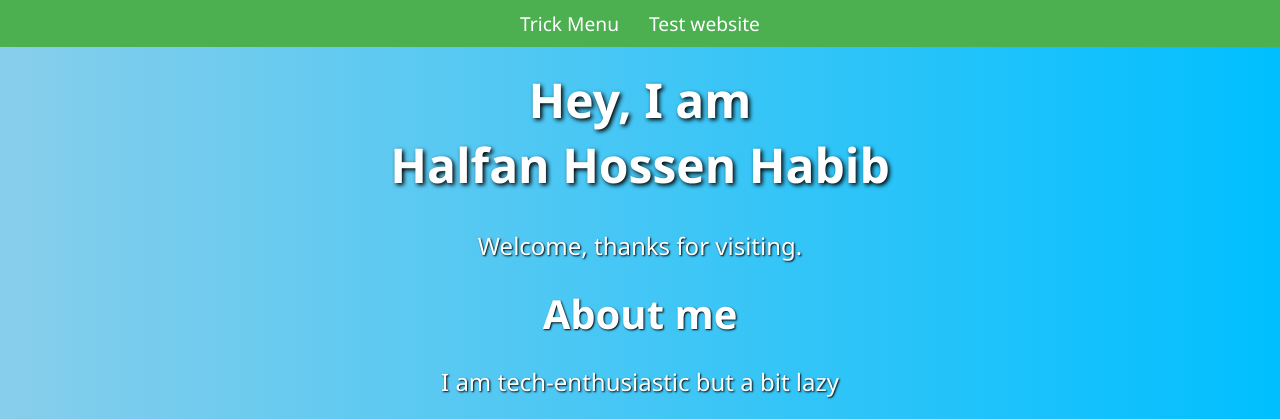
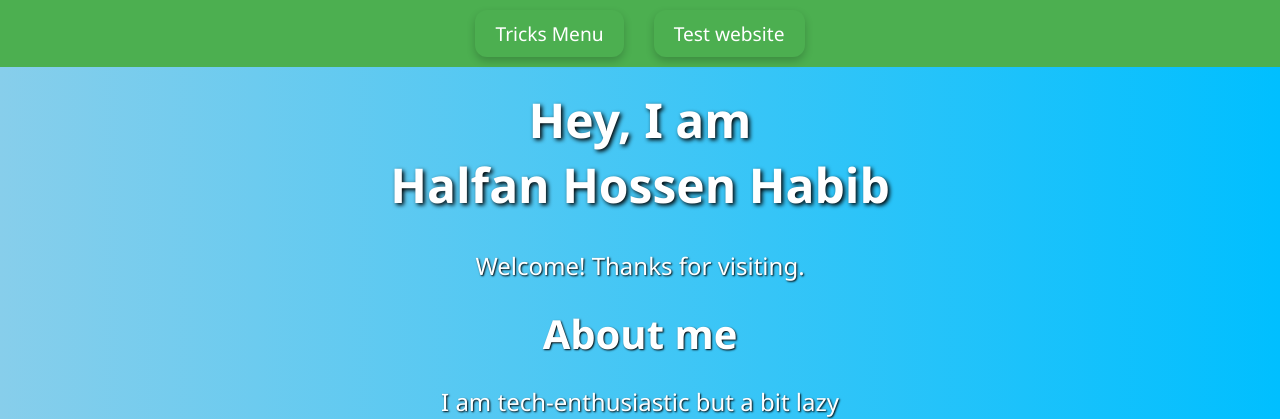
Before and after one commit to halfanhossenhabib/mysite, a plain HTML site: page index.html in a window 1280 px wide. Shown: the top 419 px of the page. Drawn offline with Linux system fonts and the light colour scheme.

Commit message:
index.html

```diff
--- a/index.html
+++ b/index.html
@@ -1,10 +1,12 @@
 <!DOCTYPE html>
-<html lang="en">
+<html>
 <head>
     <meta charset="UTF-8">
     <meta name="viewport" content="width=device-width, initial-scale=1.0">
+    <title>Halfan Hossen Habib - Tech Enthusiast</title>
+    <meta name="description" content="Welcome to the personal website of Halfan Hossen Habib, a tech enthusiast. Connect with me on social media and learn more about me.">
+    <meta name="keywords" content="Halfan Hossen Habib, Halfan Hossen, halfanhossenhabib, tech enthusiast, personal website, social media, contact">
     <link rel="stylesheet" href="https://cdnjs.cloudflare.com/ajax/libs/font-awesome/4.7.0/css/font-awesome.min.css">
-    <title>Mysite test</title>
     <style>
         body {
             background: linear-gradient(to right, #87CEEB, #00BFFF); /* Gradient background */
@@ -27,9 +29,32 @@
             text-decoration: none;
             font-size: 1.2em;
             margin: 0 15px;
+            padding: 10px 20px;
+            background-color: #4CAF50; /* Green */
+            border-radius: 12px;
+            box-shadow: 0 4px 8px rgba(0, 0, 0, 0.2);
+            transition: transform 0.2s, background-color 0.3s, box-shadow 0.3s;
+            position: relative;
+            overflow: hidden;
+        }
+        nav a::before {
+            content: '';
+            position: absolute;
+            top: 0;
+            left: -100%;
+            width: 100%;
+            height: 100%;
+            background: rgba(255, 255, 255, 0.3);
+            transition: left 0.3s;
+        }
+        nav a:hover::before {
+            left: 100%;
         }
         nav a:hover {
             text-decoration: underline;
+            transform: scale(1.05);
+            background-color: #45a049; /* Darker green */
+            box-shadow: 0 6px 12px rgba(0, 0, 0, 0.3);
         }
         h1 {
             font-size: 3em;
@@ -113,13 +138,13 @@
 </head>
 <body>
     <nav>
-        <a href="https://halfanhossenhabib.github.io/mysite-tricks/">Trick Menu</a>
+        <a href="https://halfanhossenhabib.github.io/mysite-tricks/">Tricks Menu</a>
         <a href="https://halfanhossenhabib.github.io/mysite-test">Test website</a>
     </nav>
 
     <h1>Hey, I am <br> Halfan Hossen Habib</h1>
 
-    <p>Welcome, thanks for visiting.</p>
+    <p>Welcome! Thanks for visiting.</p>
 
     <h2>About me</h2>
     <p>I am tech-enthusiastic but a bit lazy</p>
```
